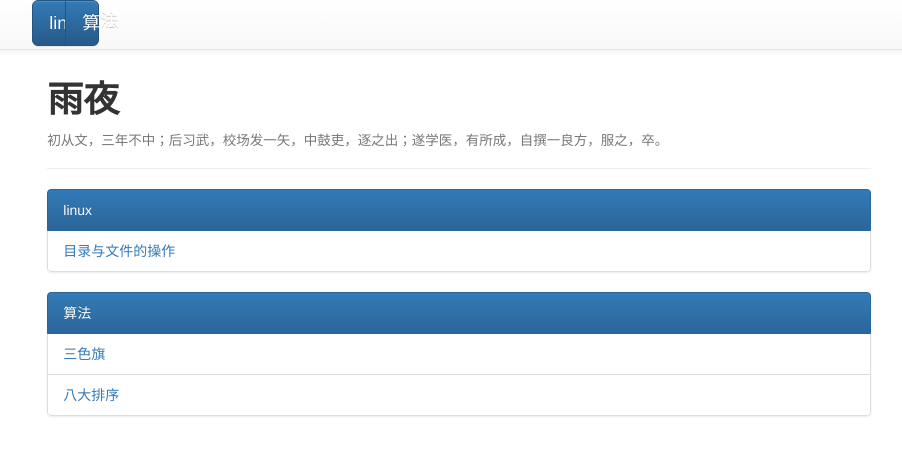
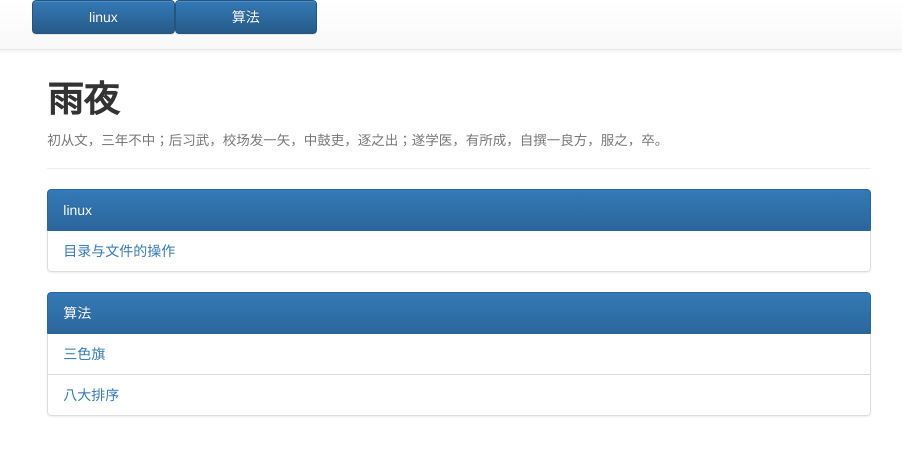
Before and after one commit to bit-ranger/blog, a Jekyll site: the page built from index.html, in a window 1280 px wide. Shown: the top 456 px of the page, without its empty margins (181-1083 px from the left). Built offline with Jekyll 4.4.1, drawn with Linux system fonts in a browser that asks for light colours; nearby versions of some CDN libraries; Markdown is read by kramdown in place of the engine named in the settings.

Commit message:
Update index.html

```diff
--- a/index.html
+++ b/index.html
@@ -21,13 +21,11 @@
     <nav class="navbar navbar-default navbar-fixed-top" role="navigation">
         <div class="container-fluid">
             <div class="row">
-                <div class="col-lg-8 col-lg-offset-2">
+                <div class="col-lg-8 col-lg-offset-2 col-md-10 col-md-offset-1">
                     <div class="row">
-                        <div class="btn-group btn-group-lg" role="group" aria-label="...">
                             {% for category in site.categories %}
-                                <a class="btn btn-primary col-lg-1 col-xs-4 col-md-2" href="#{{ category | first }}">{{ category | first }}</a>
+                                <a class="btn btn-primary col-xs-6 col-sm-4 col-md-3 col-lg-2" href="#{{ category | first }}">{{ category | first }}</a>
                             {% endfor %}
-	                </div>
                     </div>
 	        </div>
             </div>
@@ -35,7 +33,7 @@
     </nav>
 　　<div class="container-fluid">
 　　	<div class="row">
-            <div class="col-lg-8 col-lg-offset-2">
+            <div class="col-lg-8 col-lg-offset-2 col-md-10 col-md-offset-1">
                 <div class="page-header">
                     <h1>{{ site.globalTitle }}</h1>
                     <h4><small>初从文，三年不中；后习武，校场发一矢，中鼓吏，逐之出；遂学医，有所成，自撰一良方，服之，卒。</small></h4>
```
